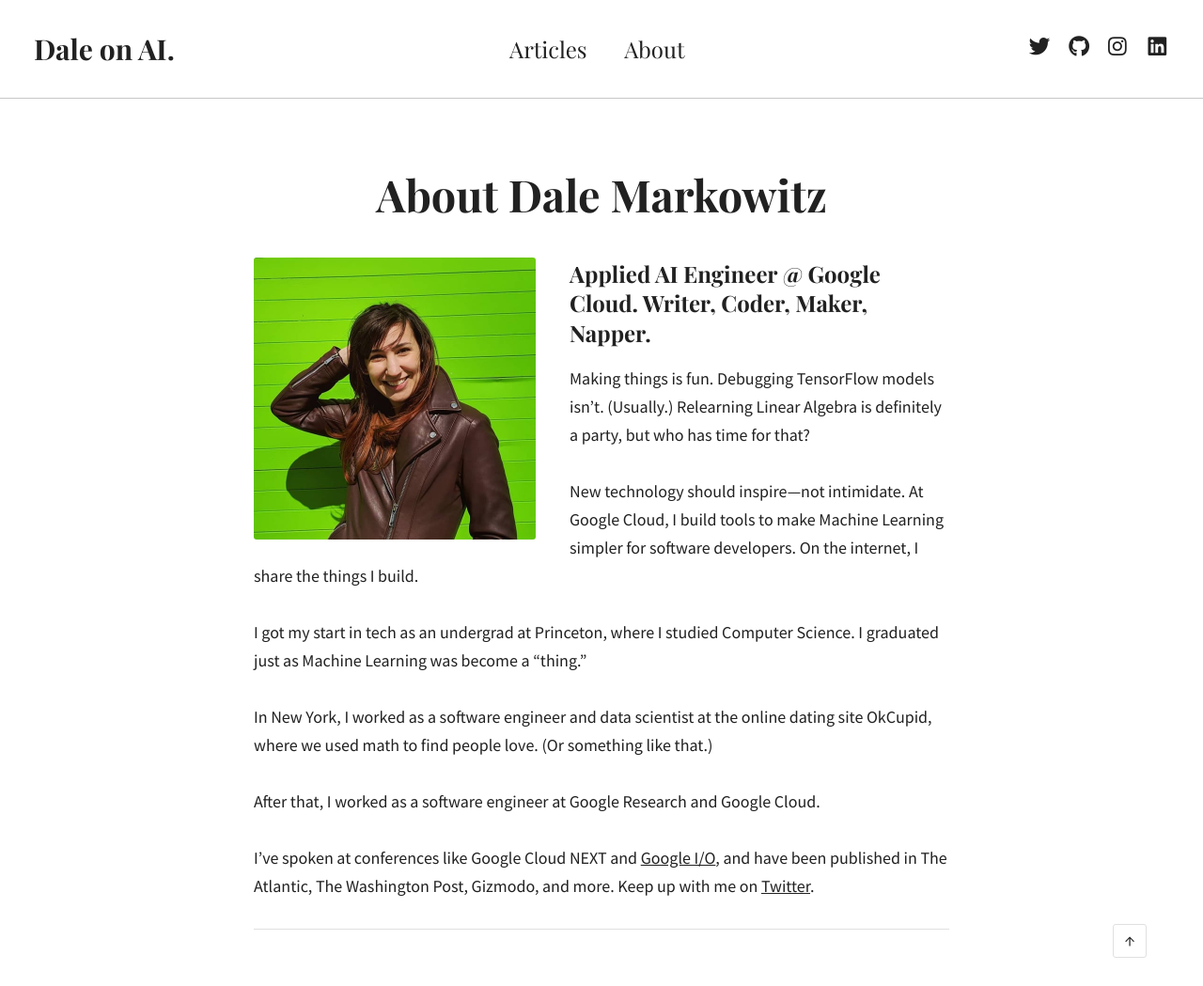
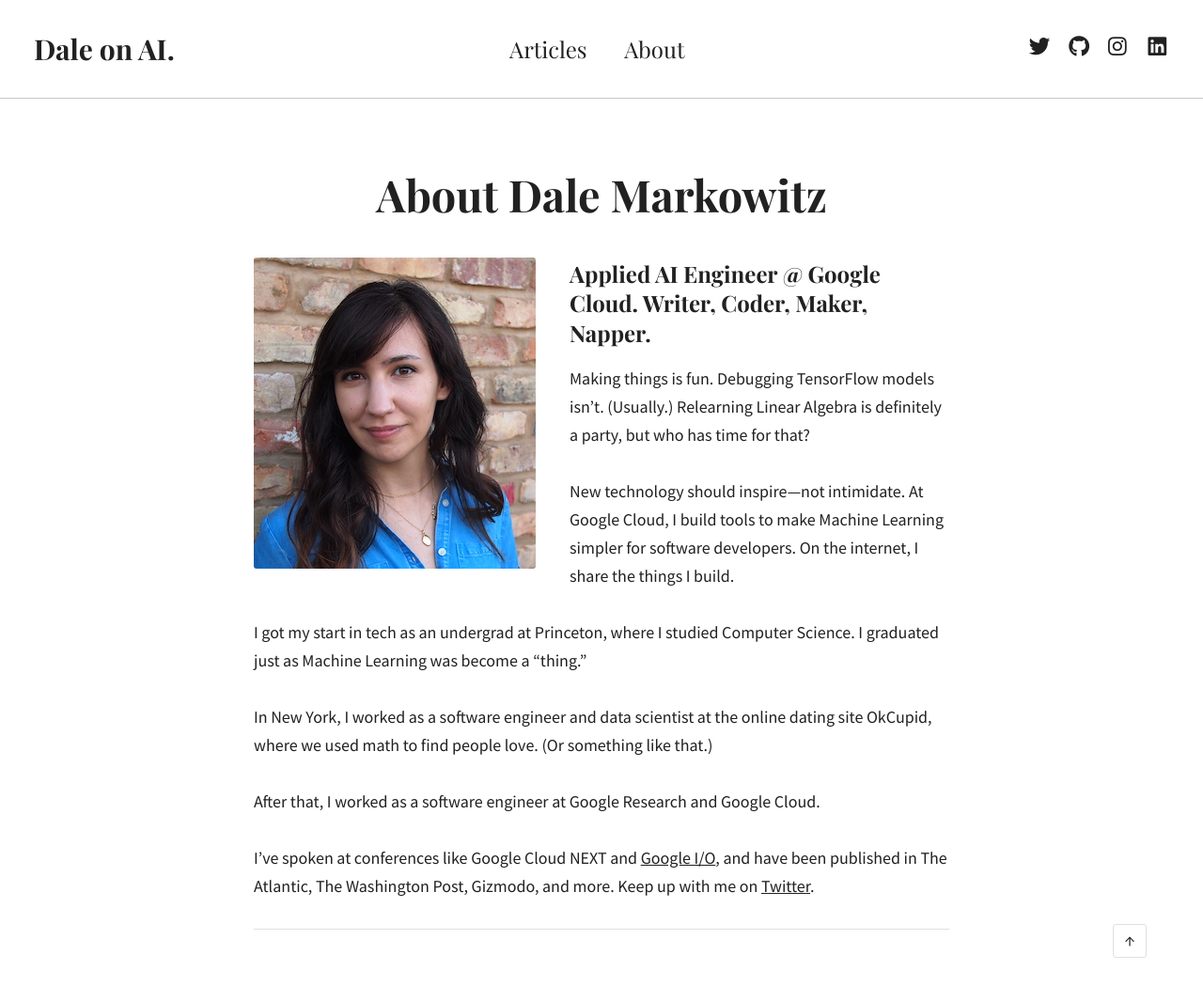
Before and after one commit to dalequark/daleonai, a Jekyll site: the page built from about.md, in a window 1280 px wide. Shown: the whole page at 94% size. Built offline with Jekyll 4.4.1, drawn with Linux system fonts in a browser that asks for light colours; some web fonts are replaced.

Commit message:
Update from Forestry.io Dale updated about.md

```diff
--- a/about.md
+++ b/about.md
@@ -2,9 +2,9 @@
 layout: page
 title: About Dale Markowitz
 description: About Dale Markowitz
+
 ---
-
-<img src="/images/dale_profile.jpg" style="display: inline-block; float: left; margin: 0 2em 0.5em 0;" width="300" />
+<img src="/images/dale_wall_small.jpeg" style="display: inline-block; float: left; margin: 0 2em 0.5em 0;" width="300" />
 
 <h3 style="margin-top: -1.15em;">Applied AI Engineer @ Google Cloud. Writer, Coder, Maker, Napper.</h3>
 
```
